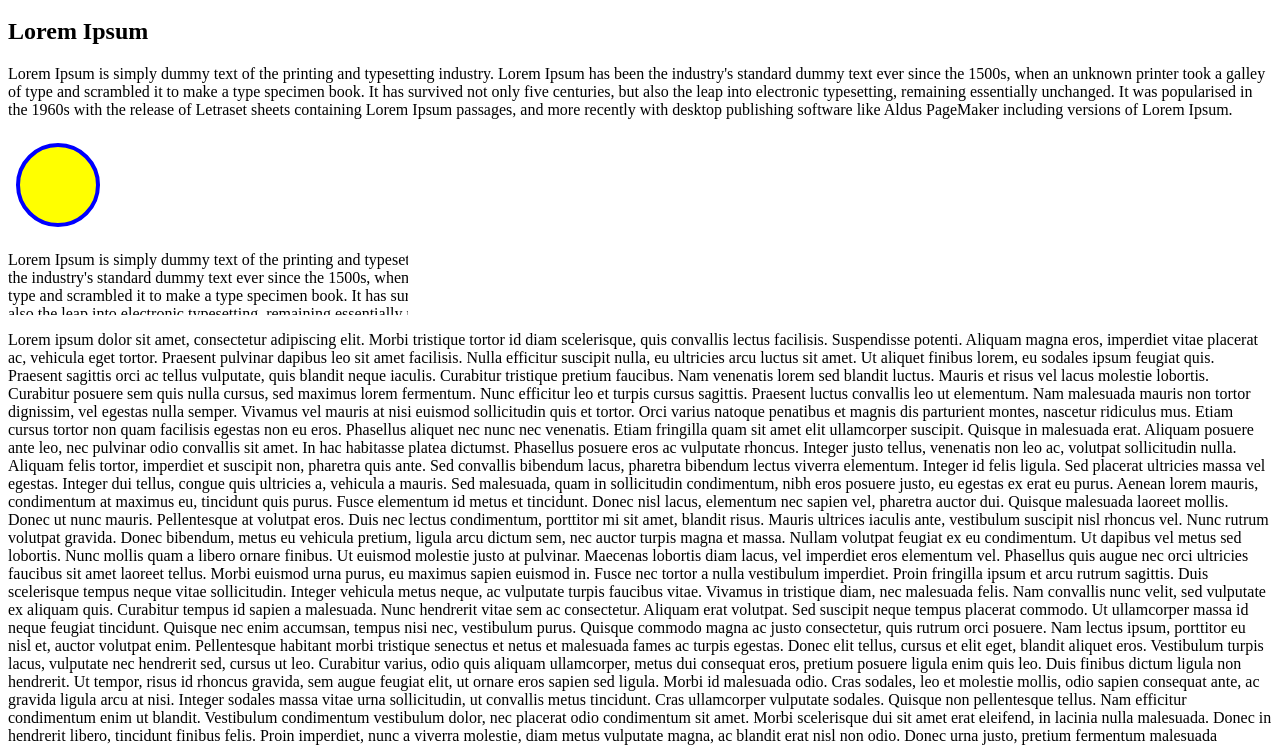
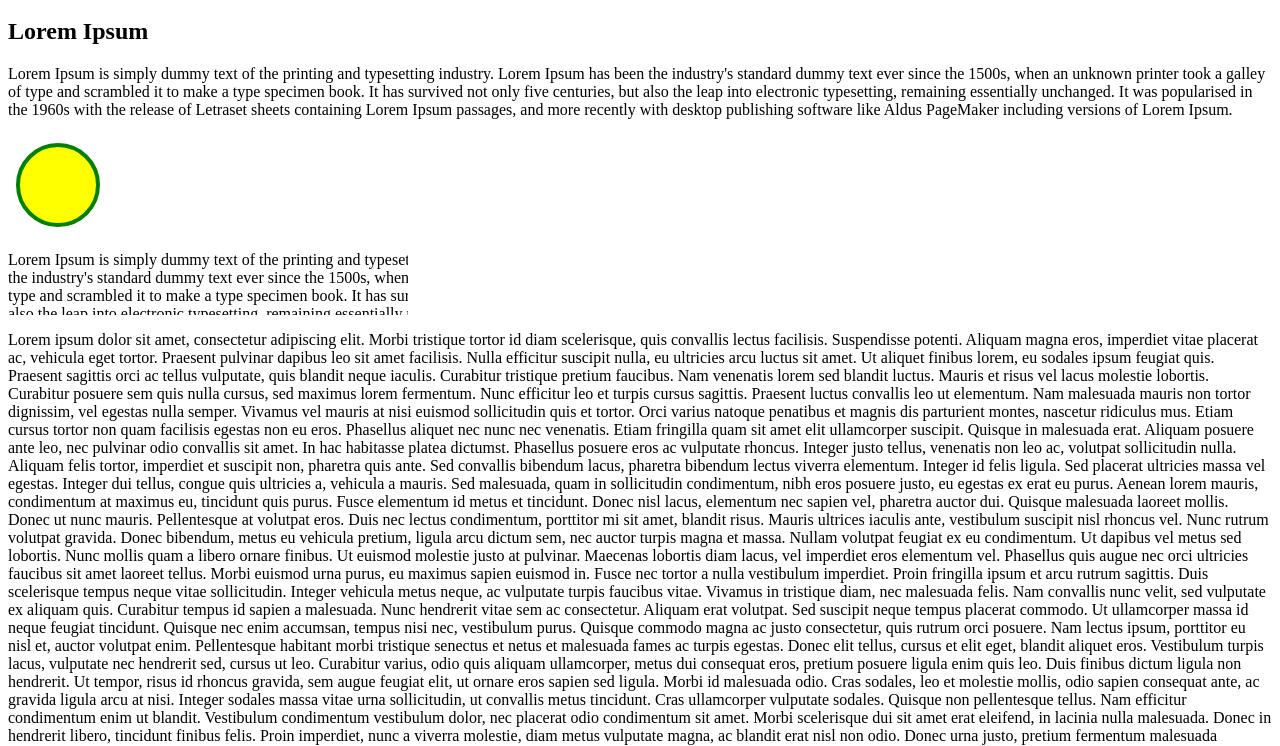
Before and after one commit to martinbojnansky/cypress-hell, a website: page examples/index.html in a window 1280 px wide. Shown: the part 48-794 px from the top of the page. Drawn offline with Linux system fonts and the light colour scheme.

Commit message:
Last test

```diff
--- a/examples/index.html
+++ b/examples/index.html
@@ -26,7 +26,7 @@
 
     <!-- svg -->
     <svg data-tid="svg" width="100" height="100">
-      <circle cx="50" cy="50" r="40" stroke="blue" stroke-width="4" fill="yellow" />
+      <circle cx="50" cy="50" r="40" stroke="green" stroke-width="4" fill="yellow" />
       Sorry, your browser does not support inline SVG.
     </svg>
 
```
Also changed, not shown: .github/workflows/verify.yml.
